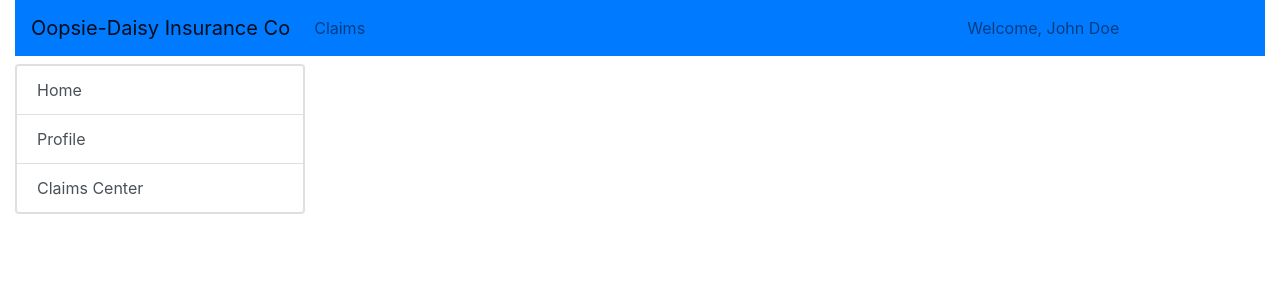
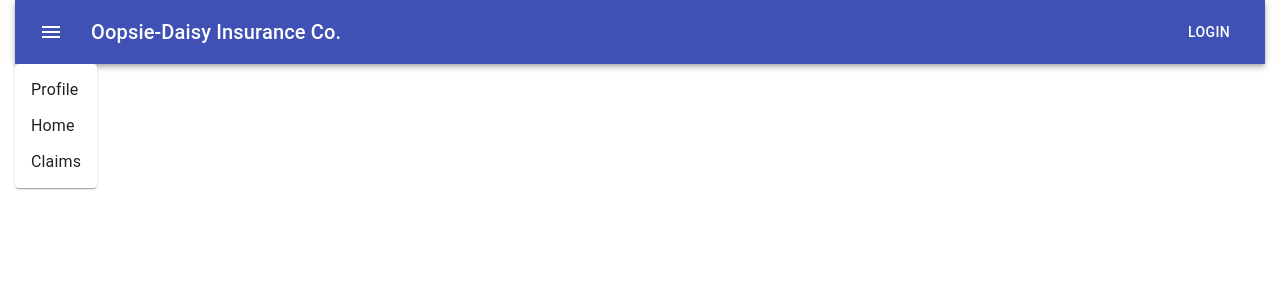
Before and after one commit to lmkelle3/capstone_frontend, a React (Create React App) app: page /step8 in a window 1280 px wide. Shown: the top 300 px of the page. Built offline with nearby package versions, Linux system fonts and the light colour scheme.

Commit message:
refactored to material ui

```diff
--- a/src/components/Navigation/SideNav.js
+++ b/src/components/Navigation/SideNav.js
@@ -1,23 +1,71 @@
 import React from "react";
-import { Card, ListGroup, ListGroupItem } from "reactstrap";
-import ClaimsCenter from "../Claims/ClaimsCenter";
+import Button from "@material-ui/core/Button";
+import ClickAwayListener from "@material-ui/core/ClickAwayListener";
+import Grow from "@material-ui/core/Grow";
+import Paper from "@material-ui/core/Paper";
+import Popper from "@material-ui/core/Popper";
+import MenuItem from "@material-ui/core/MenuItem";
+import MenuList from "@material-ui/core/MenuList";
+import { makeStyles } from "@material-ui/core/styles";
+
+const useStyles = makeStyles(theme => ({
+  root: {
+    display: "flex"
+  },
+  paper: {
+    marginRight: theme.spacing(2)
+  }
+}));
 
 const SideNav = props => {
+  const classes = useStyles();
+  const [open, setOpen] = React.useState(false);
+  const anchorRef = React.useRef(null);
+
+  const handleToggle = () => {
+    setOpen(prevOpen => !prevOpen);
+  };
+
+  const handleClose = event => {
+    if (anchorRef.current && anchorRef.current.contains(event.target)) {
+      return;
+    }
+
+    setOpen(false);
+  };
+
+  function handleListKeyDown(event) {
+    if (event.key === "Tab") {
+      event.preventDefault();
+      setOpen(false);
+    }
+  }
+
+  // return focus to the button when we transitioned from !open -> open
+  const prevOpen = React.useRef(open);
+  React.useEffect(() => {
+    if (prevOpen.current === true && open === false) {
+      anchorRef.current.focus();
+    }
+
+    prevOpen.current = open;
+  }, [open]);
+
+  const preventDefault = event => event.preventDefault();
+
   return (
-    <div className="mt-2">
-      <Card>
-        <ListGroup>
-          <ListGroupItem tag="a" href="/" action>
+    <div className={classes.root}>
+      <Paper className={classes.paper}>
+        <MenuList>
+          <MenuItem>Profile</MenuItem>
+          <MenuItem href="/login" onClick={preventDefault}>
             Home
-          </ListGroupItem>
-          <ListGroupItem tag="button" action>
-            Profile
-          </ListGroupItem>
-          <ListGroupItem tag="a" href="/claims" action>
-            Claims Center
-          </ListGroupItem>
-        </ListGroup>
-      </Card>
+          </MenuItem>
+          <MenuItem href="/claims" onClick={preventDefault}>
+            Claims
+          </MenuItem>
+        </MenuList>
+      </Paper>
     </div>
   );
 };
--- a/src/components/Navigation/TopNav.js
+++ b/src/components/Navigation/TopNav.js
@@ -1,26 +1,44 @@
-import React, { useState } from "react";
-import {
-  Navbar,
-  NavbarBrand,
-  Nav,
-  NavItem,
-  NavLink,
-  NavbarText
-} from "reactstrap";
+import React from "react";
+import { makeStyles } from "@material-ui/core/styles";
+import AppBar from "@material-ui/core/AppBar";
+import Toolbar from "@material-ui/core/Toolbar";
+import Typography from "@material-ui/core/Typography";
+import Button from "@material-ui/core/Button";
+import IconButton from "@material-ui/core/IconButton";
+import MenuIcon from "@material-ui/icons/Menu";
+
+const useStyles = makeStyles(theme => ({
+  root: {
+    flexGrow: 1
+  },
+  menuButton: {
+    marginRight: theme.spacing(2)
+  },
+  title: {
+    flexGrow: 1
+  }
+}));
 
 const TopNav = props => {
+  const classes = useStyles();
   return (
     <div>
-      <Navbar color="primary" light expand="md">
-        <NavbarBrand href="/">Oopsie-Daisy Insurance Co</NavbarBrand>
-        <Nav className="mr-auto" navbar>
-          <NavItem>
-            <NavLink href="/claims">Claims</NavLink>
-          </NavItem>
-        </Nav>
-        <NavbarText>Welcome, John Doe</NavbarText>
-        <NavLink href="/profile/"> Go To Profile</NavLink>
-      </Navbar>
+      <AppBar position="static">
+        <Toolbar>
+          <IconButton
+            edge="start"
+            className={classes.menuButton}
+            color="inherit"
+            aria-label="menu"
+          >
+            <MenuIcon />
+          </IconButton>
+          <Typography variant="h6" className={classes.title}>
+            Oopsie-Daisy Insurance Co.
+          </Typography>
+          <Button color="inherit">Login</Button>
+        </Toolbar>
+      </AppBar>
     </div>
   );
 };
```
Also changed, not shown: src/components/Claims/ClaimsMain.js (+2 -5 lines).
